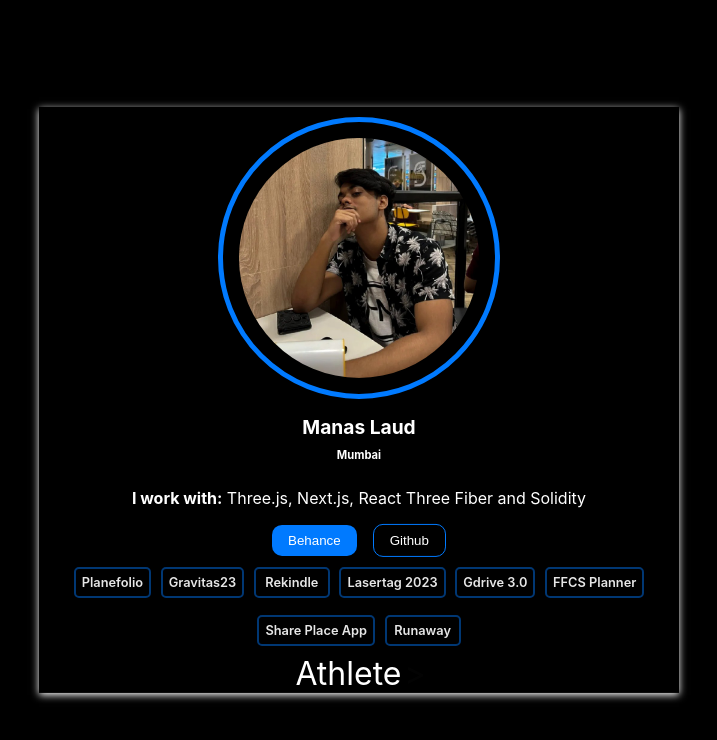
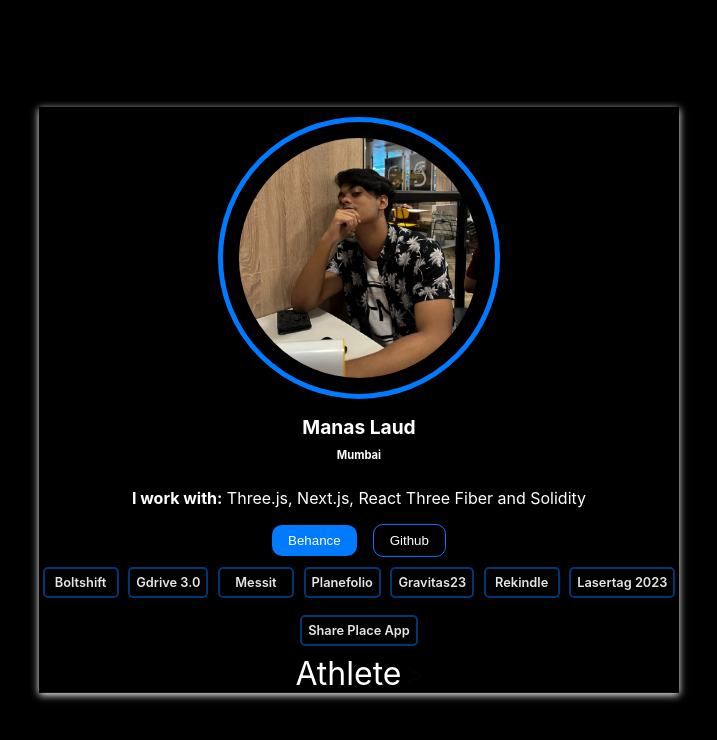
Before and after one commit to manaslaud/animation-text, a React (Create React App) app: page / in a window 1280 px wide. Shown: the top 740 px of the page, without its empty margins (281-998 px from the left). Built offline with nearby package versions, Linux system fonts and the light colour scheme.

Commit message:
Update ProfileCard.jsx

```diff
--- a/src/components/ProfileCard.jsx
+++ b/src/components/ProfileCard.jsx
@@ -14,15 +14,15 @@ function ProfileCard() {
         <button className={styles.githubBtn}><a href='https://github.com/manaslaud'>Github</a></button>
         </div>
         <div className={styles.skillsContainer}>
+                        <span className={styles.skills}><a href='https://srm-hack.vercel.app/'>Boltshift</a></span>
+            <span className={styles.skills}><a href='https://file-share-peach.vercel.app/'>Gdrive 3.0</a></span>
+            <span className={styles.skills}><a href='https://messit.vinnovateit.com/'>Messit</a></span>
+
             <span className={styles.skills}><a href='https://planefolio-2-0.vercel.app/'>Planefolio</a></span>
             <span className={styles.skills}><a href='https://gravitas.vit.ac.in/'> Gravitas23</a></span>
 <span className={styles.skills}><a href='https://intel.aryanbharti.com/'>Rekindle</a></span>
             <span className={styles.skills}><a href='https://lasertag.csivit.com/'>Lasertag 2023</a></span>
-            <span className={styles.skills}><a href='https://file-share-peach.vercel.app/'>Gdrive 3.0</a></span>
-            <span className={styles.skills}><a href='https://ffcs.csivit.com/'>FFCS Planner</a></span>
             <span className={styles.skills}><a href='https://share-app-manas.web.app/'> Share Place App</a></span>
-            <span className={styles.skills}><a href='https://runaway-pink.vercel.app/'>Runaway</a></span>
-
         </div>
         <AnimationText/>
         </div>
```
